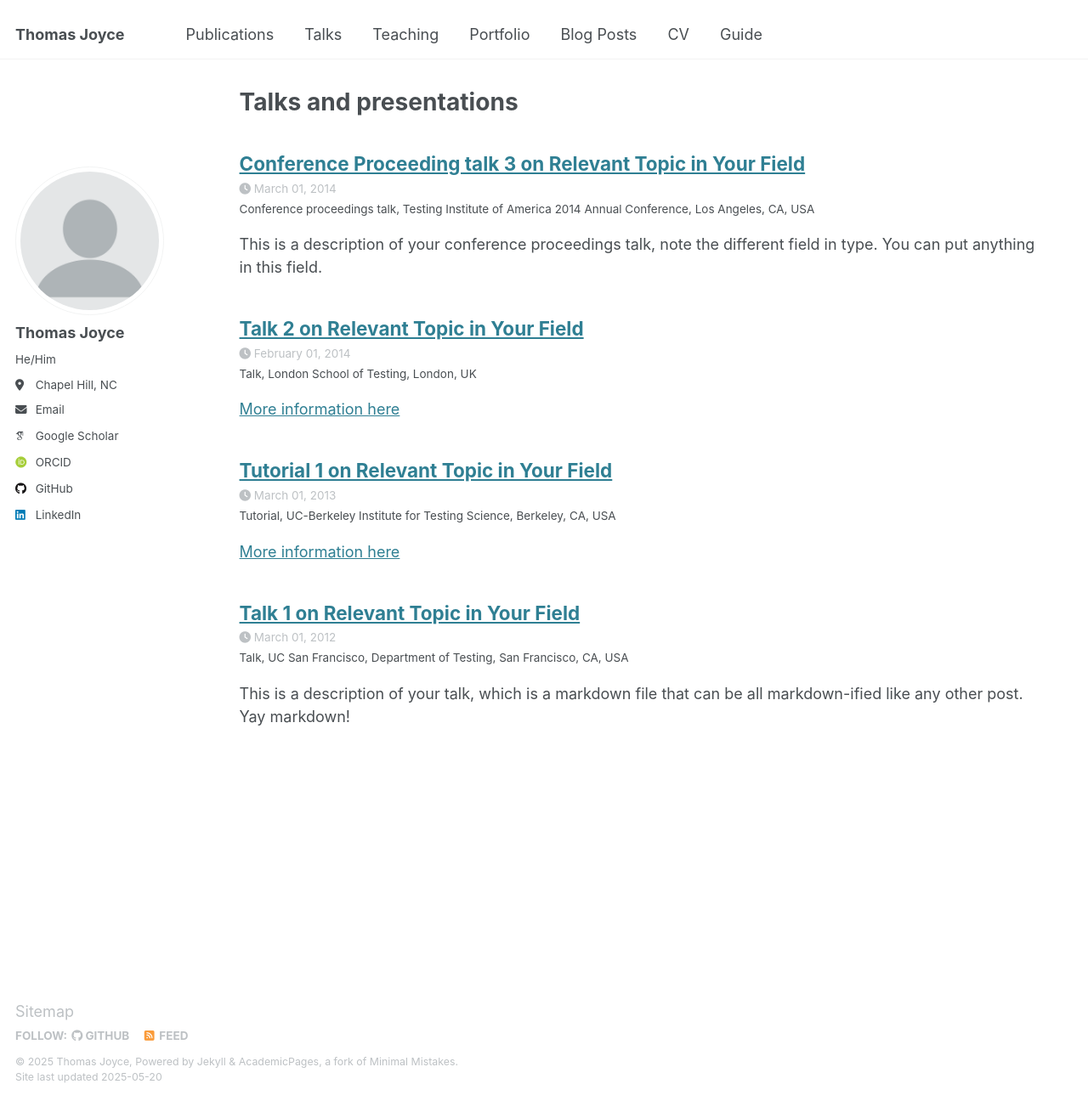
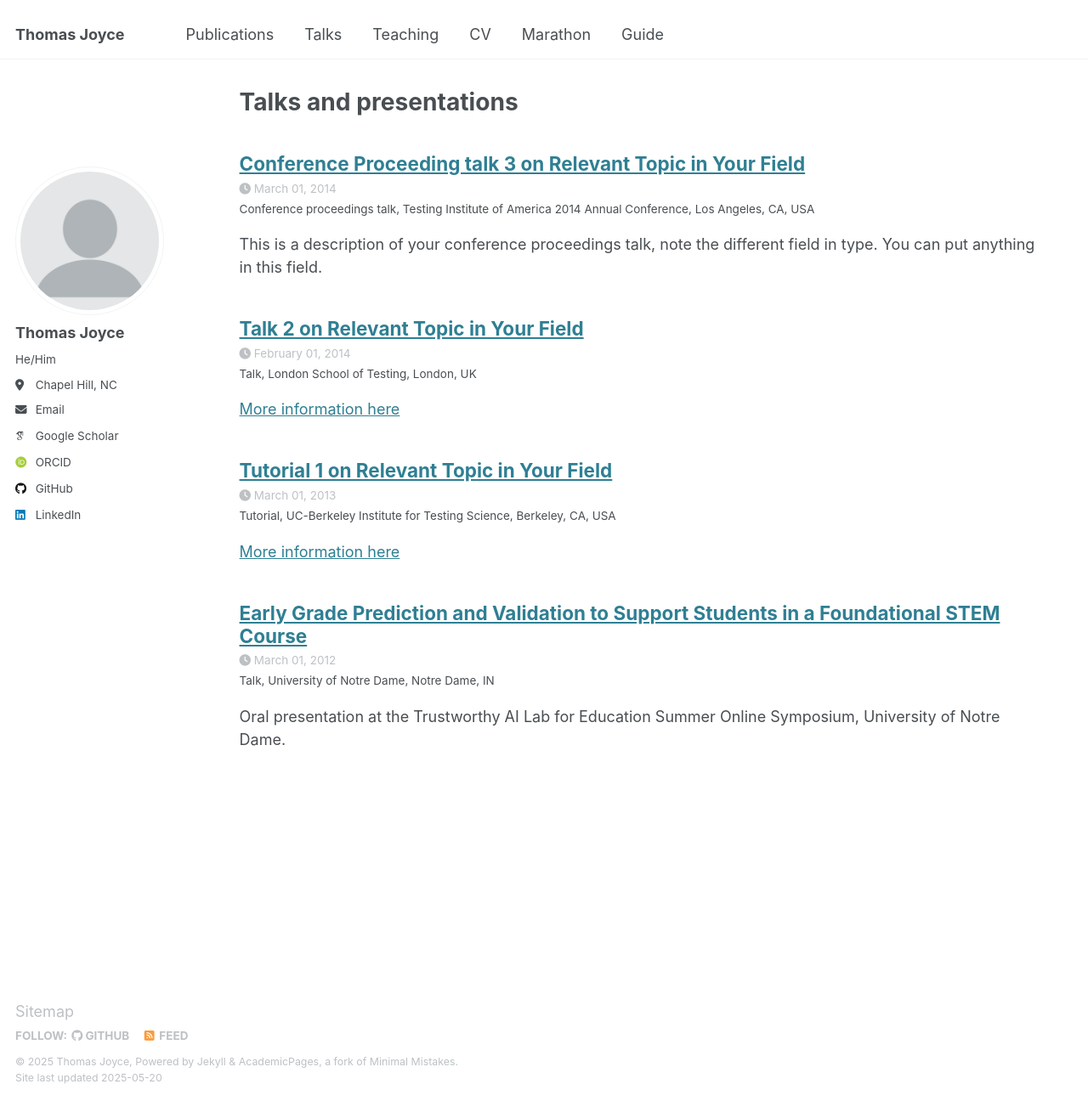
Before and after one commit to thomasjoyce7/personal-website, a Jekyll site: the page built from _pages/talks.html, in a window 1280 px wide and 1296 px high. Shown: the whole window at 85% size. Built offline with Jekyll 4.4.1, drawn with Linux system fonts in a browser that asks for light colours; some web fonts are replaced.

Commit message:
Updated talks, navigation, and home page

```diff
--- a/_data/navigation.yml
+++ b/_data/navigation.yml
@@ -14,14 +14,11 @@ main:
   - title: "Teaching"
     url: /teaching/
 
-  - title: "Portfolio"
-    url: /portfolio/
-
-  - title: "Blog Posts"
-    url: /year-archive/
-
   - title: "CV"
     url: /cv/
 
+  - title: "Marathon"
+    url: /portfolio/
+
   - title: "Guide"
     url: /markdown/
--- a/_talks/2012-03-01-talk-1.md
+++ b/_talks/2012-03-01-talk-1.md
@@ -1,11 +1,11 @@
 ---
-title: "Talk 1 on Relevant Topic in Your Field"
+title: "Early Grade Prediction and Validation to Support Students in a Foundational STEM Course"
 collection: talks
 type: "Talk"
 permalink: /talks/2012-03-01-talk-1
-venue: "UC San Francisco, Department of Testing"
+venue: "University of Notre Dame"
 date: 2012-03-01
-location: "San Francisco, CA, USA"
+location: "Notre Dame, IN"
 ---
 
-This is a description of your talk, which is a markdown file that can be all markdown-ified like any other post. Yay markdown!
+Oral presentation at the Trustworthy AI Lab for Education Summer Online Symposium, University of Notre Dame.
--- a/markdown_generator/talks.tsv
+++ b/markdown_generator/talks.tsv
@@ -1,3 +1,5 @@
 title	type	url_slug	venue	date	location	talk_url	description
-Talk 1 on Relevant Topic in Your Field	Talk	talk-1	UC San Francisco, Department of Testing	2012-03-01	San Francisco, California
-Early Grade Prediction and Validation to Support Students in a Foundational STEM Course Talk    University of Notre Dame        2024-06-12
+Talk 1 on Relevant Topic in Your Field	Talk	talk-1	UC San Francisco, Department of Testing	2012-03-01	San Francisco, California		This is a description of your talk, which is a markdown files that can be all markdown-ified like any other post. Yay markdown!
+Tutorial 1 on Relevant Topic in Your Field	Tutorial	tutorial-1	UC-Berkeley Institute for Testing Science	2013-03-01	Berkeley CA, USA	http://exampleurl.com	This is a description of your tutorial, note the different field in type. This is a markdown files that can be all markdown-ified like any other post. Yay markdown!
+Talk 2 on Relevant Topic in Your Field	Talk	talk-2	London School of Testing	2014-02-01	London, UK	http://example2.com	This is a description of your talk, which is a markdown files that can be all markdown-ified like any other post. Yay markdown!
+Conference Proceeding talk 3 on Relevant Topic in Your Field	Conference proceedings talk	talk-3	Testing Institute of America 2014 Annual Conference	2014-03-01	Los Angeles, CA		This is a description of your conference proceedings talk, note the different field in type. You can put anything in this field.
```
Also changed, not shown: _pages/about.md (+5 -0 lines).
